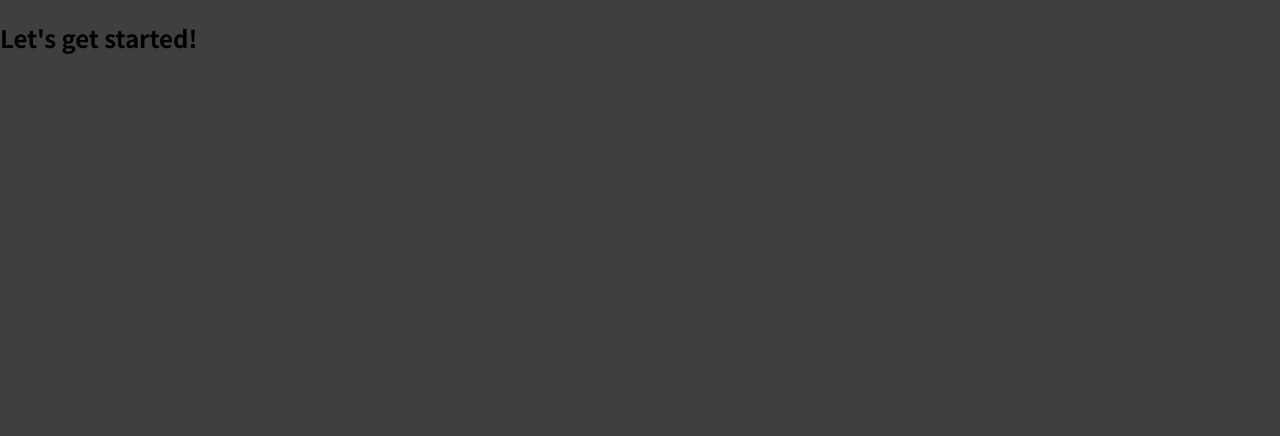
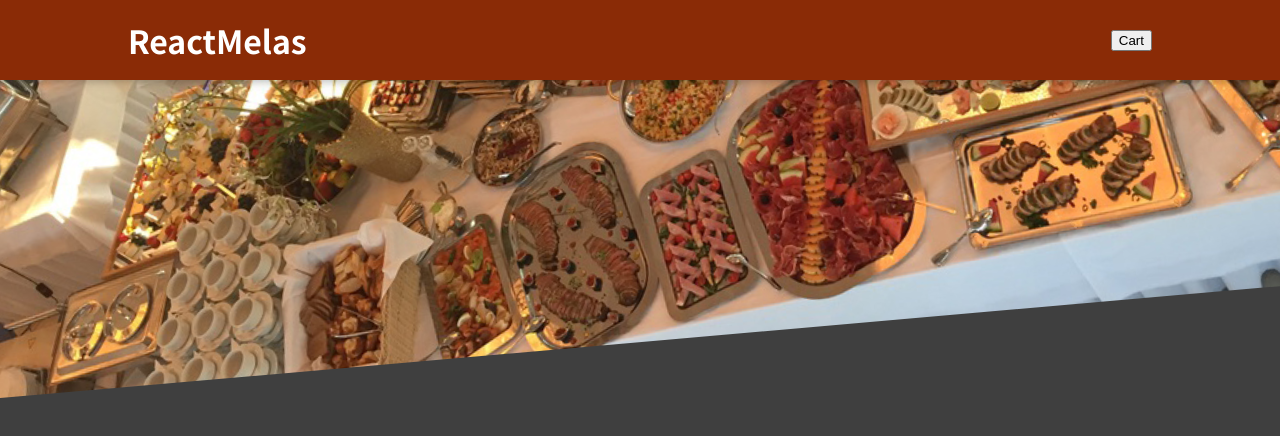
Before and after one commit to AinunSeptian/ReactMeals, a React (Create React App) app: page / in a window 1280 px wide. Shown: the top 436 px of the page. Built offline with nearby package versions, Linux system fonts and the light colour scheme.

Commit message:
create subfolder and Header component

```diff
--- a/src/App.js
+++ b/src/App.js
@@ -1,8 +1,10 @@
+import Header from "./components/Layout/Header";
+
 function App() {
   return (
-    <div>
-      <h2>Let's get started!</h2>
-    </div>
+    <>
+      <Header />
+    </>
   );
 }
 
--- /dev/null
+++ b/src/components/Layout/Header.js
@@ -0,0 +1,20 @@
+import React from 'react';
+
+import classes from './Header.module.css';
+import mealsImage from '../../assets/meals.jpg';
+
+const Header = () => {
+    return (
+        <>
+            <header className={classes.header}>
+                <h1>ReactMelas</h1>
+                <button>Cart</button>
+            </header>
+            <div className={classes["main-image"]}>
+                <img src={mealsImage} alt="A table full of delicious food!" />
+            </div>
+        </>
+    )
+}
+
+export default Header;
--- /dev/null
+++ b/src/components/Layout/Header.module.css
@@ -0,0 +1,29 @@
+.header {
+    position: fixed;
+    top: 0;
+    left: 0;
+    width: 100%;
+    height: 5rem;
+    background-color: #8a2b06;
+    color: white;
+    display: flex;
+    justify-content: space-between;
+    align-items: center;
+    padding: 0 10%;
+    box-shadow: 0 2px 8px rgba(0, 0, 0, 0.25);
+    z-index: 10;
+  }
+
+  .main-image {
+    width: 100%;
+    height: 25rem;
+    z-index: 0;
+    overflow: hidden;
+  }
+
+  .main-image img {
+    width: 110%;
+    height: 100%;
+    object-fit: cover;
+    transform: rotateZ(-5deg) translateY(-4rem) translateX(-1rem);
+  }
```
Also changed, not shown: src/assets/meals.jpg (added), 1 other file (tests, documents, lock files or other folders).
